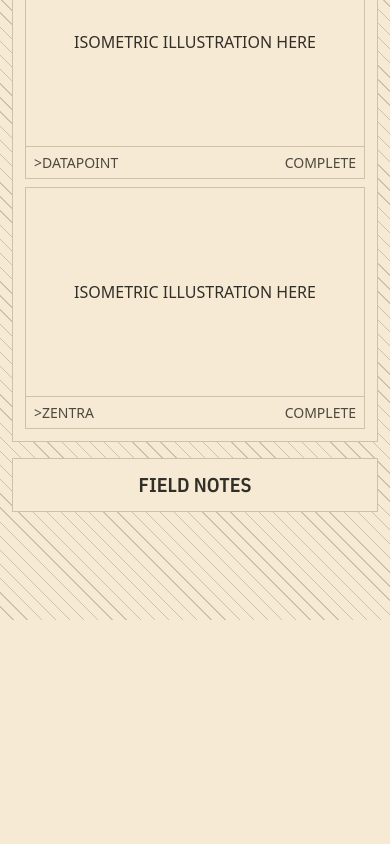
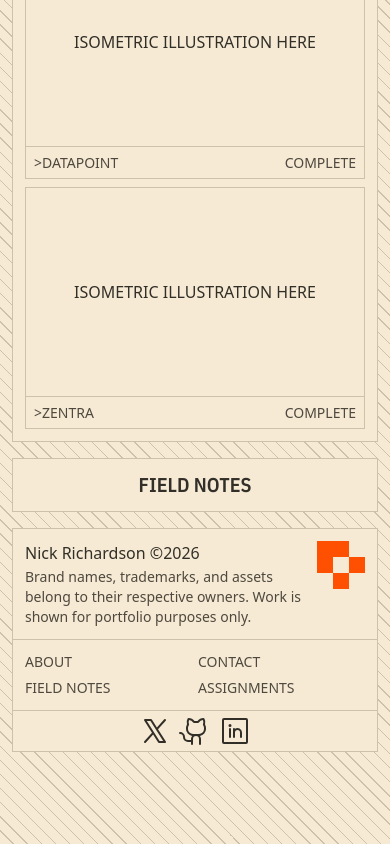
Before and after one commit to bynickrich/personal-site, a SvelteKit app: page / in a window 390 px wide. Shown: the part 1014-1858 px from the top of the page. Before the commit the page ends 1634 px from the top, so only its background shows below. Built offline with nearby package versions, Linux system fonts and the light colour scheme.

Commit message:
feature: Mobile footer.

```diff
--- /dev/null
+++ b/src/lib/components/Footer.svelte
@@ -0,0 +1,76 @@
+<script lang="ts">
+  const year = new Date().getFullYear();
+  import src from "$lib/assets/mark.svg";
+</script>
+
+<footer class="mb-20 bg-neutral-100 border border-neutral-300 relative">
+  <!-- Legal Discolsure -->
+  <div class="flex gap-2 p-3 border-b border-neutral-300">
+    <div class="flex flex-col gap-0.5">
+      <p class="font-medium">Nick Richardson ©{year}</p>
+      <p class="text-sm text-neutral-700">
+        Brand names, trademarks, and assets belong to their respective owners.
+        Work is shown for portfolio purposes only.
+      </p>
+    </div>
+    <img {src} alt="Logo" class="size-12" />
+  </div>
+  <!-- Site Links -->
+  <div
+    class="h-fit border-b border-neutral-300 p-3 grid grid-cols-2 uppercase font-medium text-neutral-700 gap-1.5 text-sm"
+  >
+    <a href="/about">About</a>
+    <a href="/contact">Contact</a>
+    <a href="/field-notes">Field Notes</a>
+    <a href="/assignemnts">Assignments</a>
+  </div>
+  <!-- Social Icons -->
+  <div class="flex h-10 gap-2 items-center justify-center">
+    <a
+      href="https://x.com/bynickrich"
+      aria-label="Nick's X/Twitter"
+      class="text-neutral-800"
+      ><svg
+        xmlns="http://www.w3.org/2000/svg"
+        width="32"
+        height="32"
+        fill="currentColor"
+        viewBox="0 0 256 256"
+        ><path
+          d="M214.75,211.71l-62.6-98.38,61.77-67.95a8,8,0,0,0-11.84-10.76L143.24,99.34,102.75,35.71A8,8,0,0,0,96,32H48a8,8,0,0,0-6.75,12.3l62.6,98.37-61.77,68a8,8,0,1,0,11.84,10.76l58.84-64.72,40.49,63.63A8,8,0,0,0,160,224h48a8,8,0,0,0,6.75-12.29ZM164.39,208,62.57,48h29L193.43,208Z"
+        ></path></svg
+      >
+    </a>
+    <a
+      href="https://github.com/bynickrich"
+      aria-label="Nick's GitHub profile"
+      class="text-neutral-800"
+      ><svg
+        xmlns="http://www.w3.org/2000/svg"
+        width="32"
+        height="32"
+        fill="currentColor"
+        viewBox="0 0 256 256"
+        ><path
+          d="M208.31,75.68A59.78,59.78,0,0,0,202.93,28,8,8,0,0,0,196,24a59.75,59.75,0,0,0-48,24H124A59.75,59.75,0,0,0,76,24a8,8,0,0,0-6.93,4,59.78,59.78,0,0,0-5.38,47.68A58.14,58.14,0,0,0,56,104v8a56.06,56.06,0,0,0,48.44,55.47A39.8,39.8,0,0,0,96,192v8H72a24,24,0,0,1-24-24A40,40,0,0,0,8,136a8,8,0,0,0,0,16,24,24,0,0,1,24,24,40,40,0,0,0,40,40H96v16a8,8,0,0,0,16,0V192a24,24,0,0,1,48,0v40a8,8,0,0,0,16,0V192a39.8,39.8,0,0,0-8.44-24.53A56.06,56.06,0,0,0,216,112v-8A58.14,58.14,0,0,0,208.31,75.68ZM200,112a40,40,0,0,1-40,40H112a40,40,0,0,1-40-40v-8a41.74,41.74,0,0,1,6.9-22.48A8,8,0,0,0,80,73.83a43.81,43.81,0,0,1,.79-33.58,43.88,43.88,0,0,1,32.32,20.06A8,8,0,0,0,119.82,64h32.35a8,8,0,0,0,6.74-3.69,43.87,43.87,0,0,1,32.32-20.06A43.81,43.81,0,0,1,192,73.83a8.09,8.09,0,0,0,1,7.65A41.72,41.72,0,0,1,200,104Z"
+        ></path></svg
+      >
+    </a>
+    <a
+      href="https://www.linkedin.com/in/bynickrich/"
+      aria-label="Nick's Linkedin"
+      class="text-neutral-800"
+      ><svg
+        xmlns="http://www.w3.org/2000/svg"
+        width="32"
+        height="32"
+        fill="currentColor"
+        viewBox="0 0 256 256"
+        ><path
+          d="M216,24H40A16,16,0,0,0,24,40V216a16,16,0,0,0,16,16H216a16,16,0,0,0,16-16V40A16,16,0,0,0,216,24Zm0,192H40V40H216V216ZM96,112v64a8,8,0,0,1-16,0V112a8,8,0,0,1,16,0Zm88,28v36a8,8,0,0,1-16,0V140a20,20,0,0,0-40,0v36a8,8,0,0,1-16,0V112a8,8,0,0,1,15.79-1.78A36,36,0,0,1,184,140ZM100,84A12,12,0,1,1,88,72,12,12,0,0,1,100,84Z"
+        ></path></svg
+      >
+    </a>
+  </div>
+  <!-- TODO: Overscoll shows a little pom pom -->
+</footer>
--- a/src/lib/components/Navbar.svelte
+++ b/src/lib/components/Navbar.svelte
@@ -125,7 +125,7 @@
   <button
     type="button"
     aria-label="Close navigation menu"
-    class="fixed inset-0 z-0 bg-neutral-800/40"
+    class="fixed inset-0 z-1 bg-neutral-800/40"
     transition:fade={{ duration: 150 }}
     onclick={closeMobileNav}
   ></button>
--- a/src/routes/+layout.svelte
+++ b/src/routes/+layout.svelte
@@ -7,6 +7,7 @@
 
   import "./layout.css";
   import Navbar from "$lib/components/Navbar.svelte";
+  import Footer from "$lib/components/Footer.svelte";
 
   let { children } = $props();
 
@@ -17,6 +18,7 @@
 <svelte:head><link rel="icon" href={favicon} /></svelte:head>
 
 <Navbar />
-<main class="sm:w-full sm:max-w-300 pb-20">
+<main class="sm:w-full sm:max-w-300">
   {@render children()}
 </main>
+<Footer />
```
Also changed, not shown: src/lib/assets/sophie.png (added).
